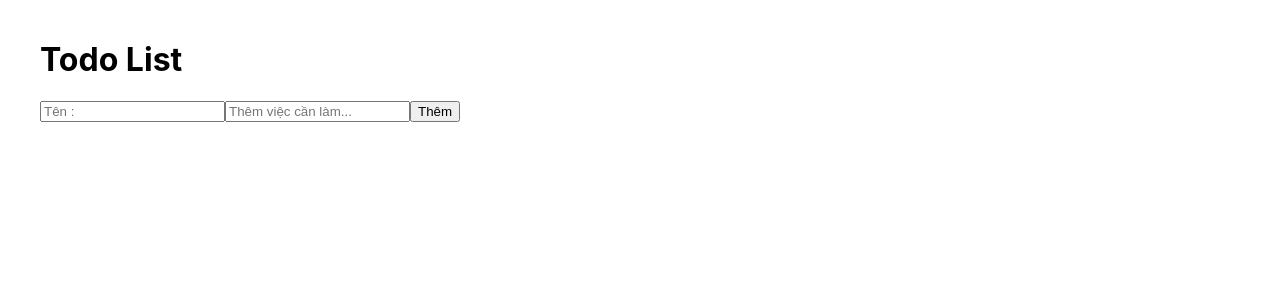
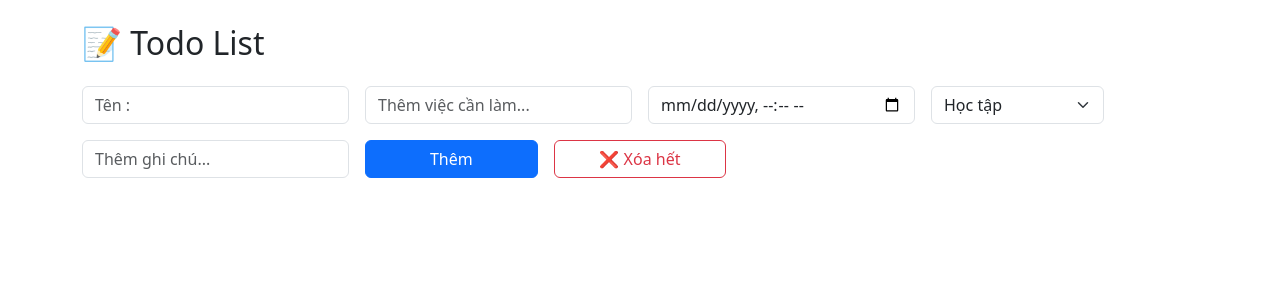
Before and after one commit to tranminhnghia01/HocReactJs, a React (Create React App) app: page / in a window 1280 px wide. Shown: the top 300 px of the page. Built offline with nearby package versions, Linux system fonts and the light colour scheme.

Commit message:
Using use effect update input

```diff
--- a/package.json
+++ b/package.json
@@ -7,6 +7,7 @@
     "@testing-library/jest-dom": "^6.6.3",
     "@testing-library/react": "^16.3.0",
     "@testing-library/user-event": "^13.5.0",
+    "bootstrap": "^5.3.7",
     "react": "^19.1.0",
     "react-dom": "^19.1.0",
     "react-scripts": "5.0.1",
--- a/src/App.js
+++ b/src/App.js
@@ -1,6 +1,7 @@
 import logo from "./logo.svg";
 import "./App.css";
 import { useEffect, useState } from "react";
+import "bootstrap/dist/css/bootstrap.min.css";
 
 function App() {
   const [todos, setTodos] = useState(() => {
@@ -8,13 +9,23 @@ function App() {
     return todostarts ? JSON.parse(todostarts) : [];
   });
 
+  const [job, setJob] = useState("");
+  const [name, setName] = useState("");
+  const [Edit, setEdit] = useState({ isEdit: false, id: null });
+  const [note, setNote] = useState("");
+  const [dateTime, setDateTime] = useState("");
+  const [category, setCategory] = useState("word");
+
+  useEffect(() => {
+    const todostarts = localStorage.getItem("todos");
+    if (todostarts) {
+      return setTodos(JSON.parse(todostarts));
+    }
+  }, []);
+
   useEffect(() => {
     localStorage.setItem("todos", JSON.stringify(todos));
   }, [todos]);
-
-  const [job, setJob] = useState("");
-  const [name, setName] = useState("");
-  const [Edit, setEdit] = useState({ isEdit: false, id: null });
 
   const handleChangeInput = (e) => {
     setJob(e.target.value);
@@ -36,6 +47,9 @@ function App() {
         id: Math.floor(Math.random() * 100 + 1) + "-" + new Date().getTime(),
         name: name,
         job: job,
+        dateTime: dateTime,
+        note: note,
+        category: category,
       };
 
       UpdateTodos = [...todos, newTodo];
@@ -43,9 +57,14 @@ function App() {
       UpdateTodos = [...todos];
       for (let i = 0; i < UpdateTodos.length; i++) {
         if (UpdateTodos[i].id === Edit.id) {
-          UpdateTodos[i] = { ...UpdateTodos[i], name: name, job: job };
-          // UpdateTodos[i].name = name;
-          // UpdateTodos[i].job = job;
+          UpdateTodos[i] = {
+            ...UpdateTodos[i],
+            name: name,
+            job: job,
+            category: category,
+            dateTime,
+            note,
+          };
           break;
         }
       }
@@ -55,6 +74,9 @@ function App() {
     setEdit({ isEdit: false, id: null });
     setJob("");
     setName("");
+    setCategory("hoctap");
+    setNote("");
+    setDateTime("");
     // localStorage.setItem("todos", JSON.stringify(UpdateTodos));
   };
 
@@ -67,6 +89,9 @@ function App() {
       if (todoEdit[i].id === id) {
         setJob(todoEdit[i].job);
         setName(todoEdit[i].name);
+        setCategory(todoEdit[i].category);
+        setNote(todoEdit[i].note);
+        setDateTime(todoEdit[i].dateTime);
         break;
       }
     }
@@ -79,49 +104,139 @@ function App() {
     setTodos(todosclone);
     // localStorage.setItem("todos", JSON.stringify(todosclone));
   };
+
+  const handleDeleteAll = () => {
+    const deleteAll = window.confirm("Bạn có chắc chắn muốn xóa tất cả!");
+    if (deleteAll) {
+      setTodos([]);
+    }
+  };
+
   return (
-    <div style={{ margin: "40px" }}>
-      <h1> Todo List</h1>
+    <div className="container mt-4">
+      <h2 className="mb-4">📝 Todo List</h2>
+
+      <div className="row g-3 mb-3">
+        {/* Input Name */}
+        <div className="col-md-3">
           <input
             type="text"
+            className="form-control"
             value={name}
             placeholder="Tên :"
             onChange={(e) => {
               handleChangeName(e);
             }}
           />
+        </div>
 
+        {/* Input Job */}
+
+        <div className="col-md-3">
           <input
             type="text"
+            className="form-control"
             value={job}
             placeholder="Thêm việc cần làm..."
             onChange={(e) => {
               handleChangeInput(e);
             }}
           />
-      <button onClick={handleSubmit}>
+        </div>
+
+        {/* Input Date Time */}
+        <div className="col-md-3">
+          <input
+            type="datetime-local"
+            className="form-control"
+            value={dateTime}
+            onChange={(e) => setDateTime(e.target.value)}
+          />
+        </div>
+
+        {/* Input select Option */}
+
+        <div className="col-md-2">
+          <select
+            className="form-select"
+            value={category}
+            onChange={(e) => setCategory(e.target.value)}
+          >
+            <option value="study">Học tập</option>
+            <option value="work">Công việc</option>
+            <option value="other">Khác</option>
+          </select>
+        </div>
+
+        {/* Input ghi chú */}
+        <div className="col-md-3">
+          <input
+            type="text"
+            value={note}
+            className="form-control"
+            placeholder="Thêm ghi chú..."
+            onChange={(e) => setNote(e.target.value)}
+          />
+        </div>
+
+        <div className="col-md-2">
+          <button className="btn btn-primary w-100" onClick={handleSubmit}>
             {Edit.isEdit ? "Cập nhật" : "Thêm"}
           </button>
+        </div>
+        <div className="col-md-2">
+          <button
+            className="btn btn-outline-danger w-100"
+            onClick={() => handleDeleteAll()}
+          >
+            ❌ Xóa hết
+          </button>
+        </div>
+      </div>
+      <ul className="list-group">
+        {todos
+          .slice()
+          .sort((a, b) => new Date(a.dateTime) - new Date(b.dateTime))
+          .map((item) => (
+            <li
+              key={item.id}
+              className="list-group-item border-start border-4 border-primary mb-2"
+            >
+              <div className="d-flex justify-content-between align-items-start flex-wrap">
+                <div style={{ minWidth: "250px", maxWidth: "300px" }}>
+                  <h6 className="fw-bold mb-1">👤 Họ tên: {item.name}</h6>
+                  <div>💼 Công việc: {item.job}</div>
+                </div>
 
-      <ul>
-        {todos.map((item) => (
-          <li key={item.id}>
-            <span style={{ cursor: "pointer" }}>{item.name} :</span>
-            <span style={{ cursor: "pointer" }}>{item.job}</span>
+                <div style={{ minWidth: "250px" }}>
+                  <div>
+                    📝 Ghi chú về <strong>{item.category || "___"}</strong>:
+                    <br />
+                    {item.note || "Không có ghi chú"}
+                  </div>
+                  <div className="text-muted mt-1">
+                    📅
+                    {item.dateTime
+                      ? new Date(item.dateTime).toLocaleString()
+                      : "Trống"}
+                  </div>
+                </div>
+
+                <div className="d-flex align-items-start mt-2 mt-md-0">
                   <button
-              style={{ marginLeft: "10px" }}
-              onClick={() => {
-                handleEditTodo(item.id);
-              }}
+                    className="btn btn-sm btn-outline-info me-2"
+                    onClick={() => handleEditTodo(item.id)}
                   >
                     ✏️ Sửa
                   </button>
                   <button
-              style={{ marginLeft: "10px" }}
+                    className="btn btn-sm btn-outline-danger"
                     onClick={() => handleDelete(item.id)}
                   >
-              ❌
+                    ❌ Xóa
                   </button>
+                </div>
+              </div>
             </li>
           ))}
       </ul>
```
Also changed, not shown: 1 other file (tests, documents, lock files or other folders). Lines whose indentation alone changed are shown as unchanged.
